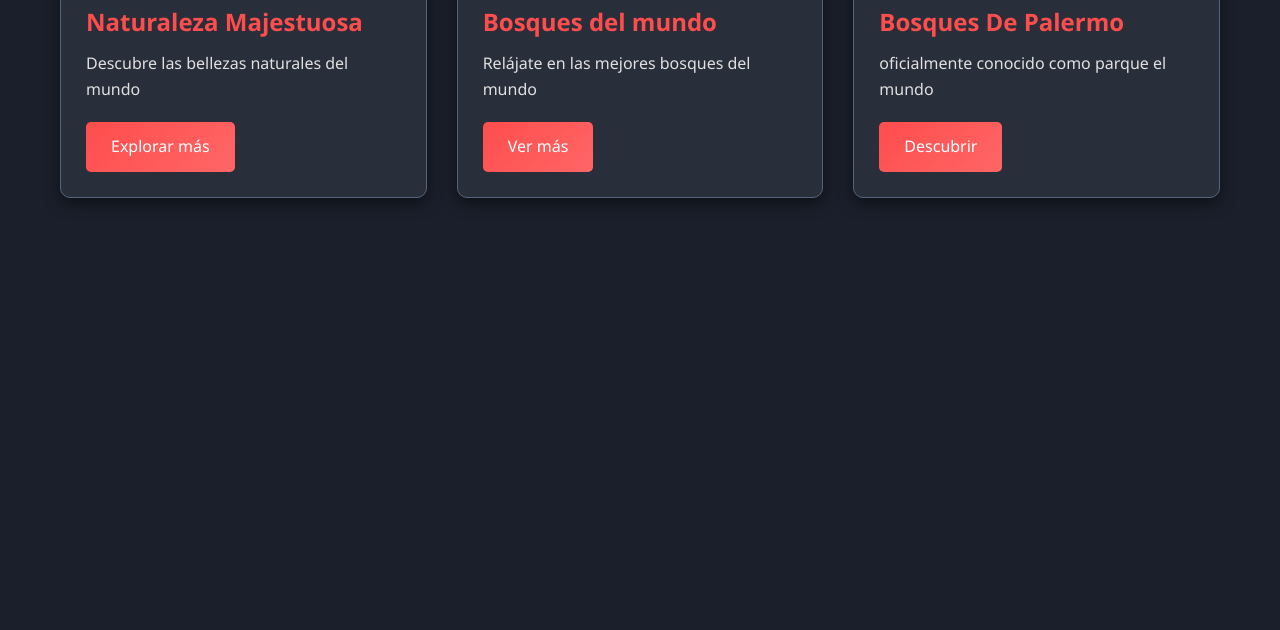
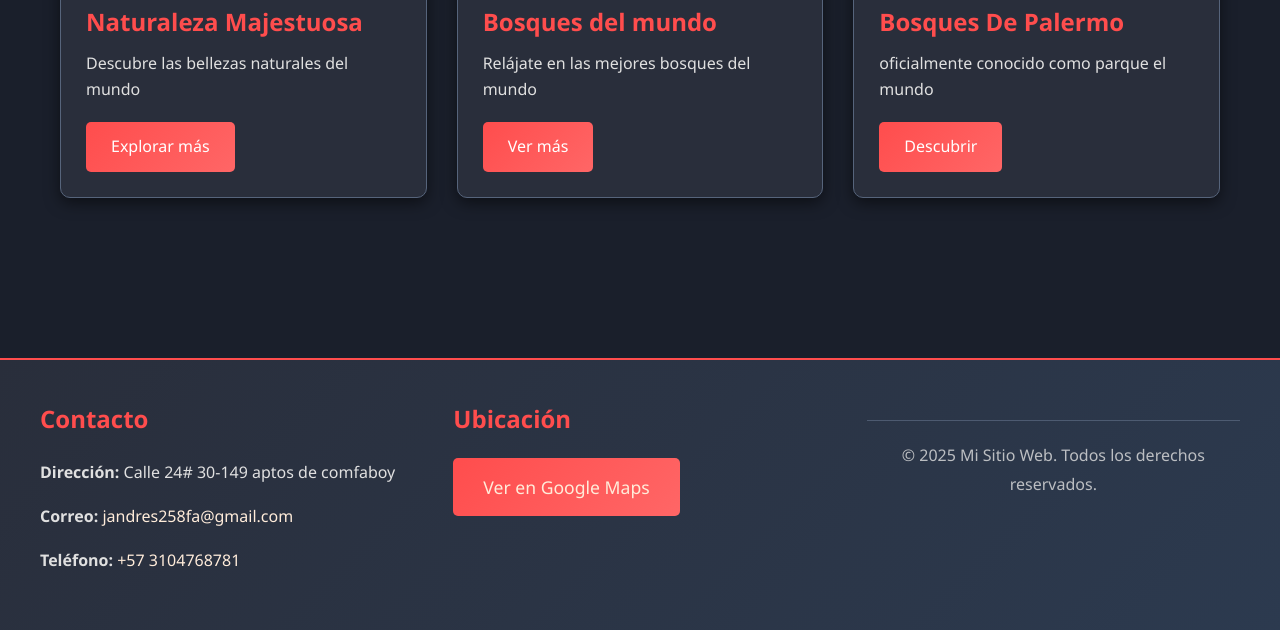
Before and after one commit to jandres258fa-coder/tarea_288, a plain HTML site: page index.html in a window 1280 px wide. Shown: the part 915-1545 px from the top of the page. Before the commit the page ends 1213 px from the top, so only its background shows below. Drawn offline with Linux system fonts and the light colour scheme.

Commit message:
Agregar sección de contacto y pie de página al sitio web

```diff
--- a/index.html
+++ b/index.html
@@ -72,5 +72,30 @@
             </div>
         </section>
     </main>
+
+    <!-- FOOTER -->
+    <footer class="footer" id="contacto">
+        <div class="footer-content">
+            <div class="footer-seccion">
+                <h3>Contacto</h3>
+                <p><strong>Dirección:</strong> Calle 24# 30-149 aptos de comfaboy</p>
+                <p><strong>Correo:</strong> <a href="mailto:info@sitio.com">jandres258fa@gmail.com
+                </a></p>
+                <p><strong>Teléfono:</strong> <a href="tel:+34123456789">+57 3104768781</a></p>
+            </div>
+
+            <div class="footer-seccion">
+                <h3>Ubicación</h3>
+                <a href="https://www.google.com/maps?q=Calle+Principal+123,+Ciudad"
+                   target="_blank" class="boton boton-maps">
+                     Ver en Google Maps
+                </a>
+            </div>
+
+            <div class="footer-seccion">
+                <p class="copyright">&copy; 2025 Mi Sitio Web. Todos los derechos reservados.</p>
+            </div>
+        </div>
+    </footer>
 </body>
 </html>
```
